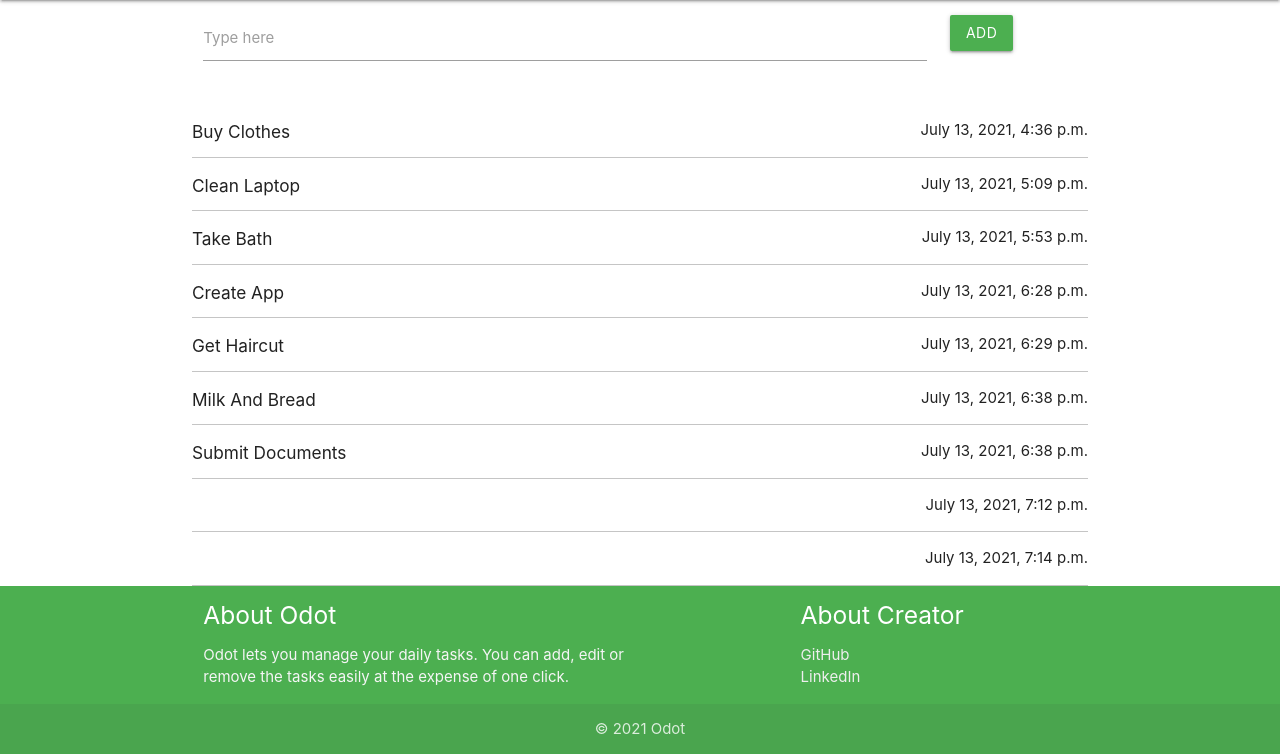
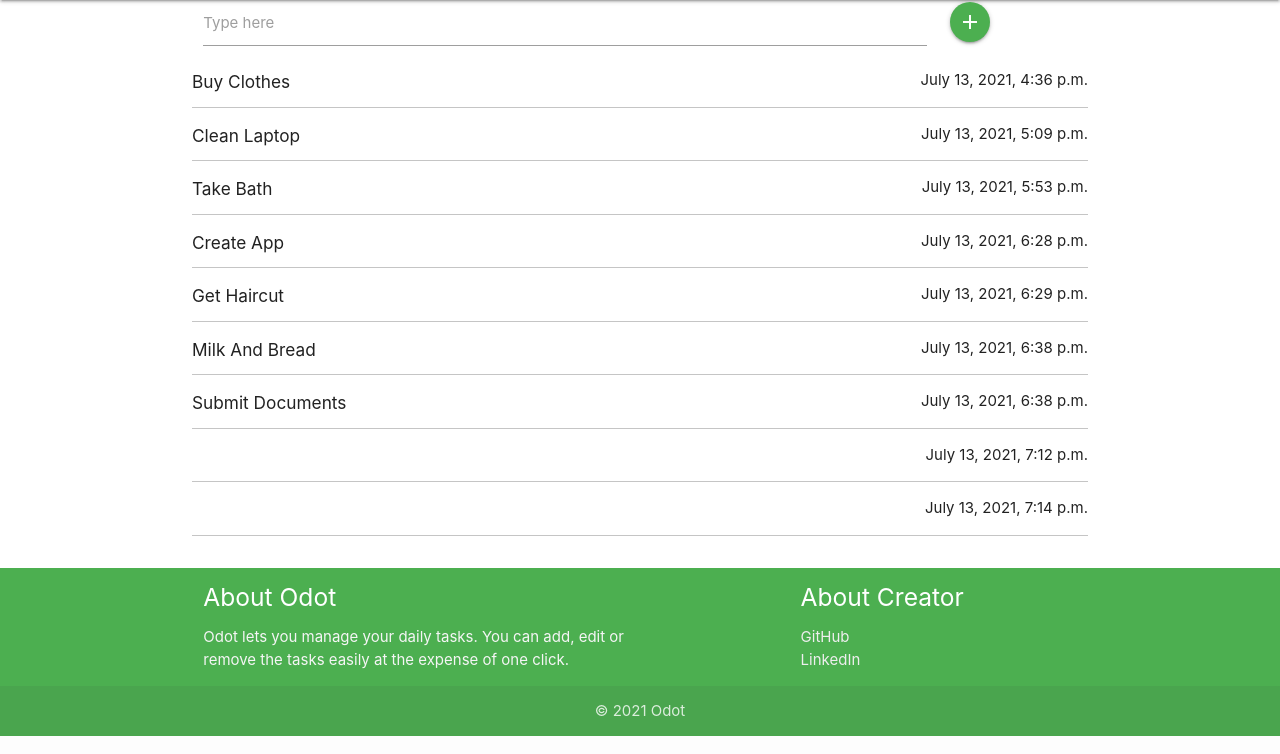
Before and after one commit to acen20/Odot, a Django app: page / in a window 1280 px wide. Shown: the part 64-818 px from the top of the page. Run offline with Django 3.2, Linux system fonts and the light colour scheme; data comes from the database, SQL or seed files in the repository; both versions use the stored data as it was after the commit.

Commit message:
heroku reqs

```diff
--- a/templates/base.html
+++ b/templates/base.html
@@ -5,6 +5,7 @@
     <meta name="viewport" content="width=device-width, initial-scale=1">
     <!-- Compiled and minified CSS -->
    <link rel="stylesheet" href="https://cdnjs.cloudflare.com/ajax/libs/materialize/1.0.0/css/materialize.min.css">
+   <link href="https://fonts.googleapis.com/icon?family=Material+Icons" rel="stylesheet">
 
    <!-- Compiled and minified JavaScript -->
    <script src="https://cdnjs.cloudflare.com/ajax/libs/materialize/1.0.0/js/materialize.min.js"></script>
--- a/templates/main/index.html
+++ b/templates/main/index.html
@@ -8,13 +8,13 @@
   <div class="col s12">
     <form action="/" method="post">
       {%csrf_token%}
-      <div class="row">
-        <div class="input-field col s10">
+      <div class="row pm0">
+        <div class="input-field col s10 pm0">
           <input id="list_item1" name = "item" type="text">
          <label for="list_item1">Type here</label>
         </div>
-        <div class="input-field col m2 s10 s-offset-1">
-          <button class="btn green">Add</button>
+        <div class="input-field col s1 pm0" style = "margin-top:2px">
+          <button class="btn-floating green"><i class="material-icons">add</i></button>
         </div>
       </div>
     </form>
```
Also changed, not shown: db.sqlite3.
